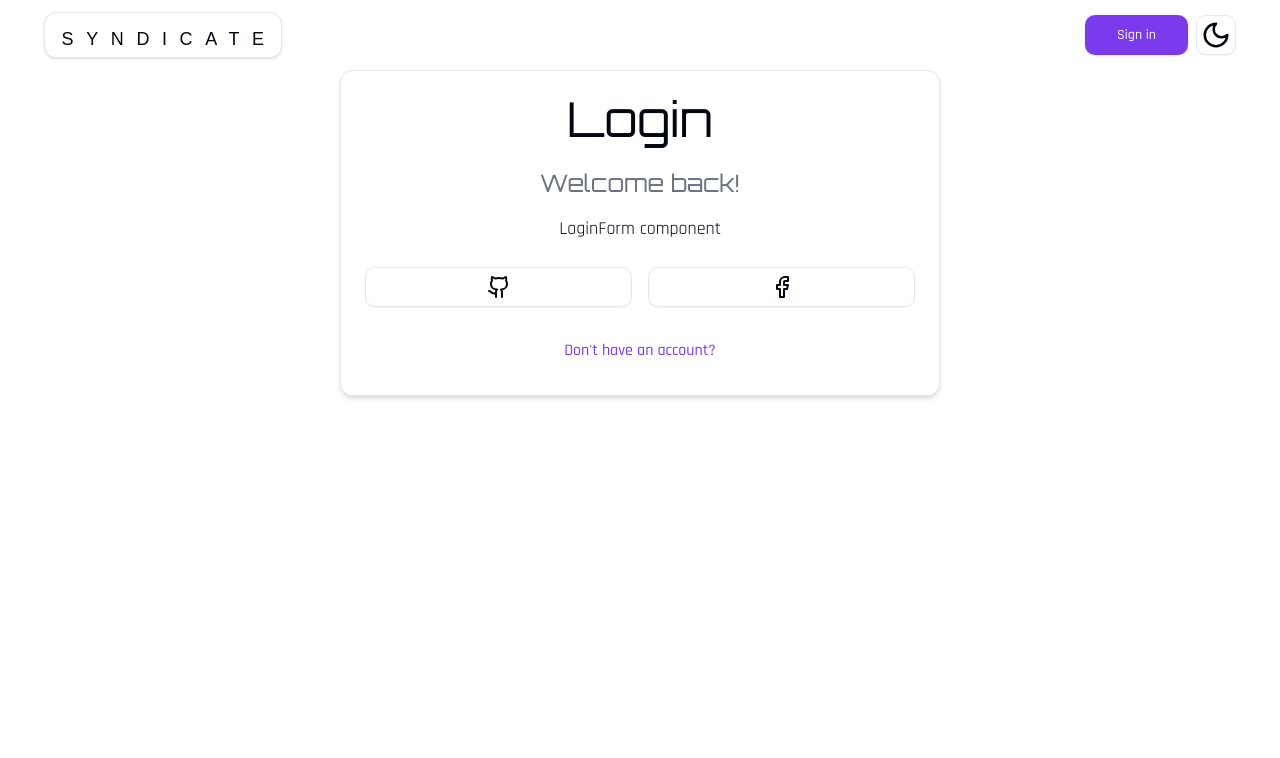
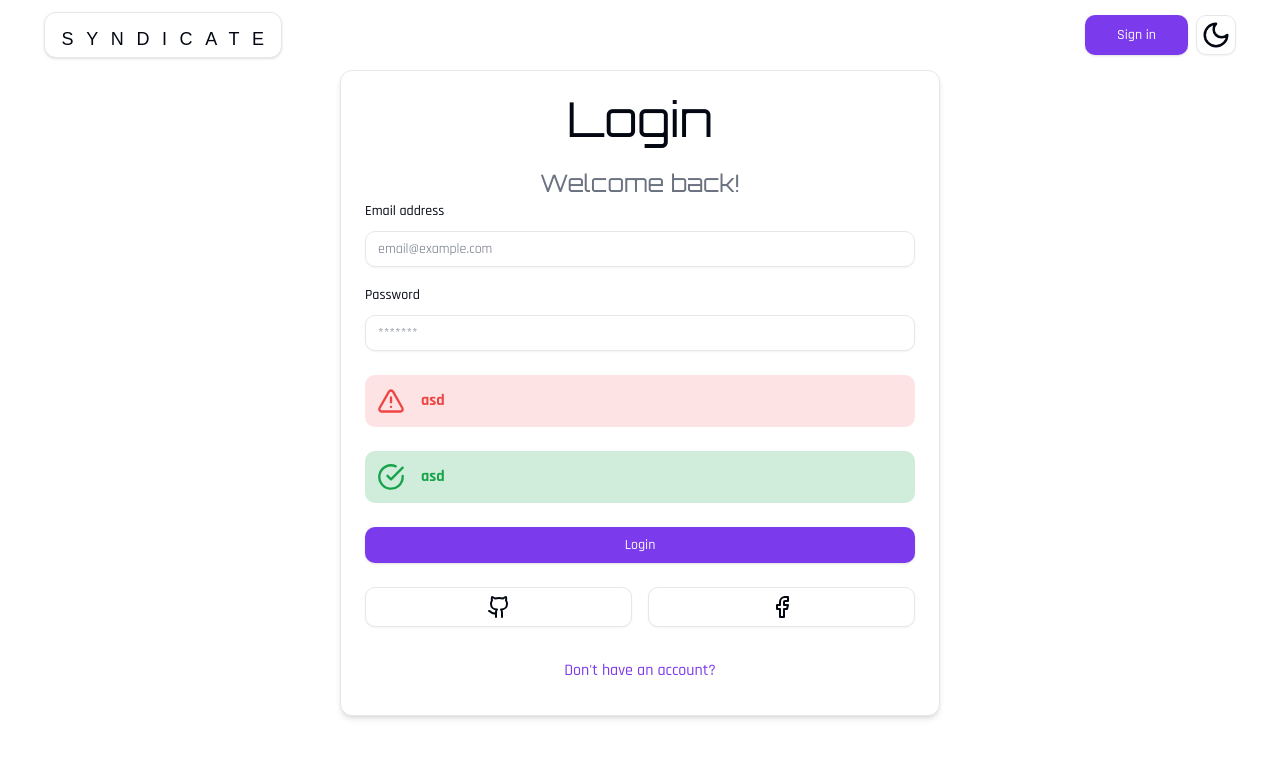
Before and after one commit to erdaboss99/Syndicate, a Next.js app: page /auth/login in a window 1280 px wide. Shown: the top 758 px of the page. Built offline with nearby package versions, Linux system fonts and the light colour scheme; a web font is replaced by a local one.

Commit message:
Implement LoginForm and custom Form Error/Success components

```diff
--- a/src/app/layout.tsx
+++ b/src/app/layout.tsx
@@ -39,7 +39,7 @@ const RootLayout = ({ children }: { children: React.ReactNode }) => {
 			lang='en'
 			className={`${rajdhani.variable} ${orbitron.variable} ${fanwoodText.variable}`}
 			suppressHydrationWarning>
-			<body className='min-w-[400px] transition-colors duration-500'>
+			<body className='min-w-[400px] select-none transition-colors duration-500'>
 				<ThemeProvider
 					attribute='class'
 					defaultTheme='system'
--- a/src/components/auth/LoginForm.tsx
+++ b/src/components/auth/LoginForm.tsx
@@ -1,6 +1,31 @@
+'use client';
+
+import { zodResolver } from '@hookform/resolvers/zod';
+import { useForm } from 'react-hook-form';
+import * as z from 'zod';
+
+import { LoginSchema } from '@/schemas';
+
 import CardWrapper from '@/components/general/CardWrapper';
+import FormError from '@/components/general/FormError';
+import FormSuccess from '@/components/general/FormSuccess';
+import { Button } from '@/components/ui/Button';
+import { Form, FormControl, FormField, FormItem, FormLabel, FormMessage } from '@/components/ui/Form';
+import { Input } from '@/components/ui/Input';
 
 const LoginForm = () => {
+	const loginForm = useForm<z.infer<typeof LoginSchema>>({
+		resolver: zodResolver(LoginSchema),
+		defaultValues: {
+			email: '',
+			password: '',
+		},
+	});
+
+	const onSubmit = (values: z.infer<typeof LoginSchema>) => {
+		console.log(values);
+	};
+
 	return (
 		<CardWrapper
 			headerTitle='Login'
@@ -8,7 +33,55 @@ const LoginForm = () => {
 			backButtonLabel="Don't have an account?"
 			backButtonHref='/auth/register'
 			showSocial>
-			<div className=' mt-4 flex items-center justify-center text-lg'>LoginForm component</div>
+			<Form {...loginForm}>
+				<form
+					className='space-y-6'
+					onSubmit={loginForm.handleSubmit(onSubmit)}>
+					<div className='space-y-4'>
+						<FormField
+							control={loginForm.control}
+							name='email'
+							render={({ field }) => (
+								<FormItem>
+									<FormLabel>Email address</FormLabel>
+									<FormControl>
+										<Input
+											{...field}
+											placeholder='email@example.com'
+											type='email'
+										/>
+									</FormControl>
+									<FormMessage />
+								</FormItem>
+							)}
+						/>
+						<FormField
+							control={loginForm.control}
+							name='password'
+							render={({ field }) => (
+								<FormItem>
+									<FormLabel>Password</FormLabel>
+									<FormControl>
+										<Input
+											{...field}
+											placeholder='*******'
+											type='password'
+										/>
+									</FormControl>
+									<FormMessage />
+								</FormItem>
+							)}
+						/>
+					</div>
+					<FormError message='asd' />
+					<FormSuccess message='asd' />
+					<Button
+						type='submit'
+						className='w-full'>
+						Login
+					</Button>
+				</form>
+			</Form>
 		</CardWrapper>
 	);
 };
--- /dev/null
+++ b/src/components/general/FormError.tsx
@@ -0,0 +1,18 @@
+import { AlertTriangle } from 'lucide-react';
+
+type FormErrorProps = {
+	message?: string;
+};
+
+const FormError = ({ message }: FormErrorProps) => {
+	if (!message) return null;
+
+	return (
+		<div className='flex items-center gap-x-4 rounded-md bg-destructive/15 p-3 font-bold text-destructive'>
+			<AlertTriangle className='h-7 w-7' />
+			<p>{message}</p>
+		</div>
+	);
+};
+
+export default FormError;
--- /dev/null
+++ b/src/components/general/FormSuccess.tsx
@@ -0,0 +1,18 @@
+import { CheckCircle } from 'lucide-react';
+
+type FormSuccessProps = {
+	message?: string;
+};
+
+const FormSuccess = ({ message }: FormSuccessProps) => {
+	if (!message) return null;
+
+	return (
+		<div className='flex items-center gap-x-4 rounded-md bg-green-600/20 p-3 font-bold text-green-600'>
+			<CheckCircle className='h-7 w-7' />
+			<p>{message}</p>
+		</div>
+	);
+};
+
+export default FormSuccess;
--- /dev/null
+++ b/src/schemas/index.ts
@@ -0,0 +1,6 @@
+import * as z from 'zod';
+
+export const LoginSchema = z.object({
+	email: z.string().email(),
+	password: z.string().min(6).max(25),
+});
```
